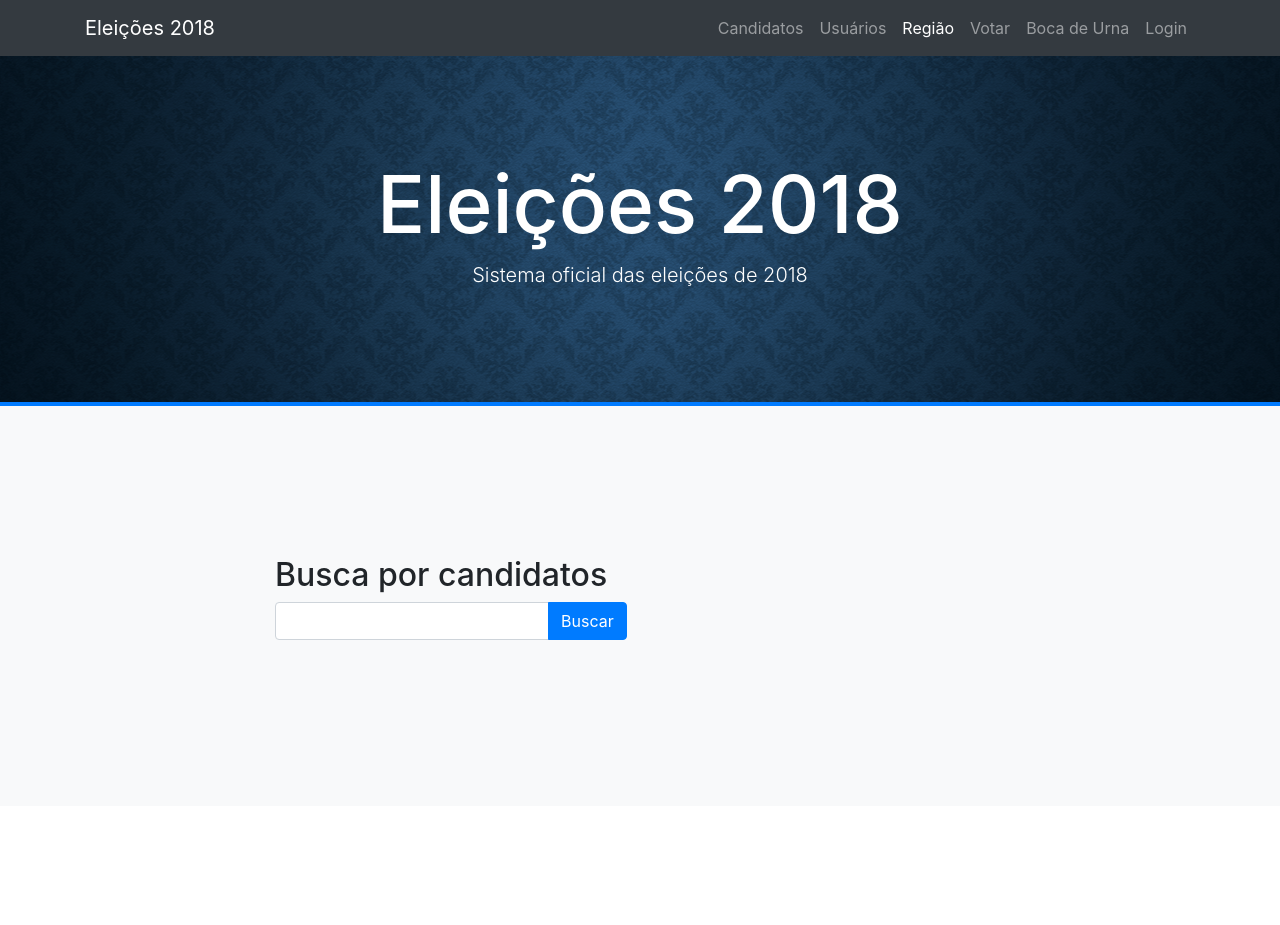
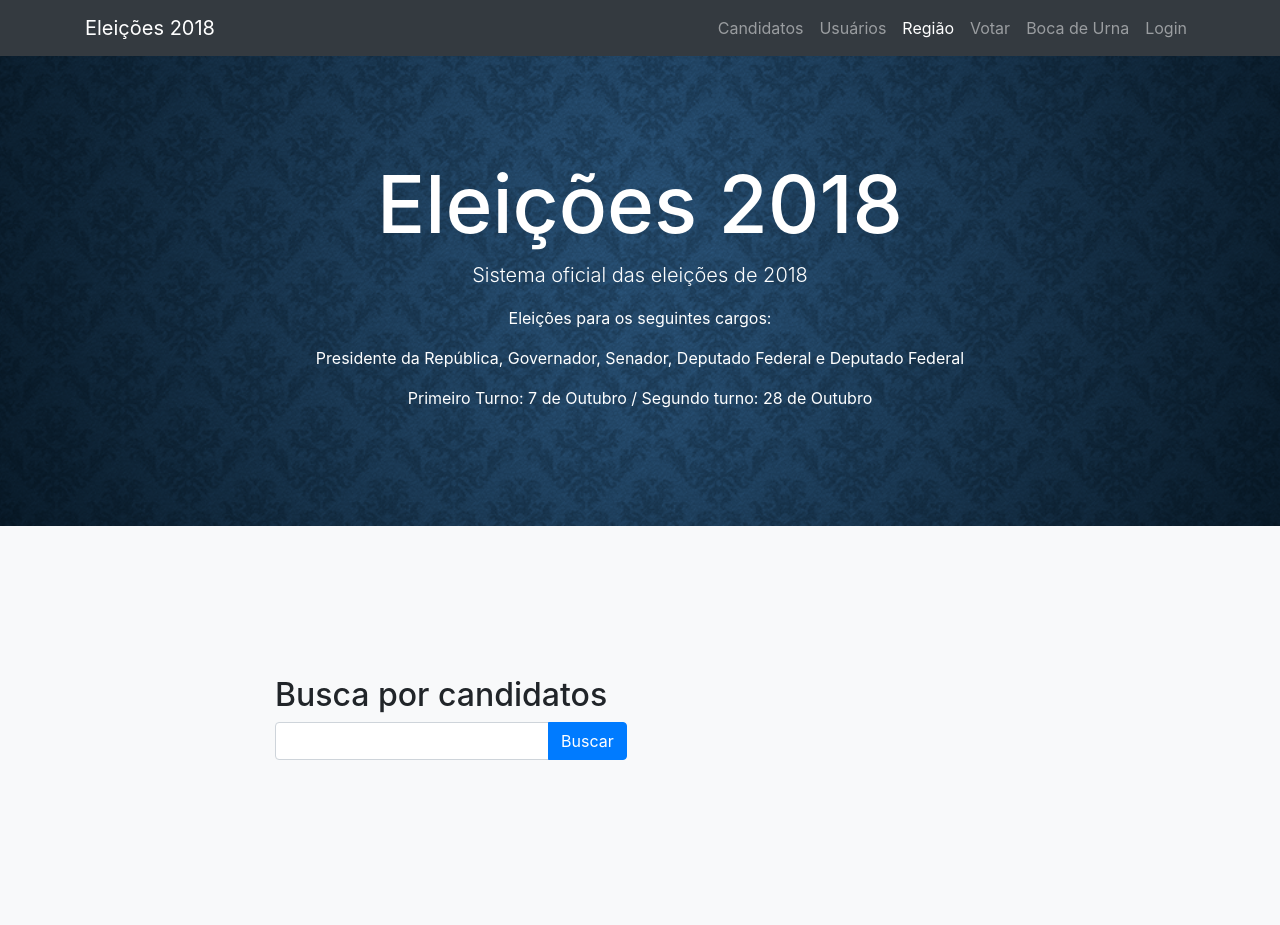
Before and after one commit to erickarruzzo/eleicoesuff, a Django app: page / in a window 1280 px wide. Shown: the top 925 px of the page. Run offline with Django 3.2, Linux system fonts and the light colour scheme; data comes from the database, SQL or seed files in the repository; some libraries are stand-ins or nearby versions.

Commit message:
informações gerais sobre as eleições

```diff
--- a/eleicoes2018/templates/index.html
+++ b/eleicoes2018/templates/index.html
@@ -60,10 +60,13 @@
       </div>
     </nav>
 
-    <header class="bg-primary text-white" style="background-image: url('../static/images/capa_fundo.png'); background-repeat: repeat-x;  background-position: center;">
+    <header class="bg-primary text-white" style="background-image: url('../static/images/capa_fundo.png'); background-repeat: repeat-x;  background-position: center; background-size: cover;">
       <div class="container text-center">
         <h1 style="font-size: 80px; position: relative">Eleições 2018</h1>
         <p class="lead">Sistema oficial das eleições de 2018</p>
+        <p>Eleições para os seguintes cargos:</p>
+        <p>Presidente da República, Governador, Senador, Deputado Federal e Deputado Federal</p>
+        <p>Primeiro Turno: 7 de Outubro / Segundo turno: 28 de Outubro</p>
       </div>
     </header>
 
```
